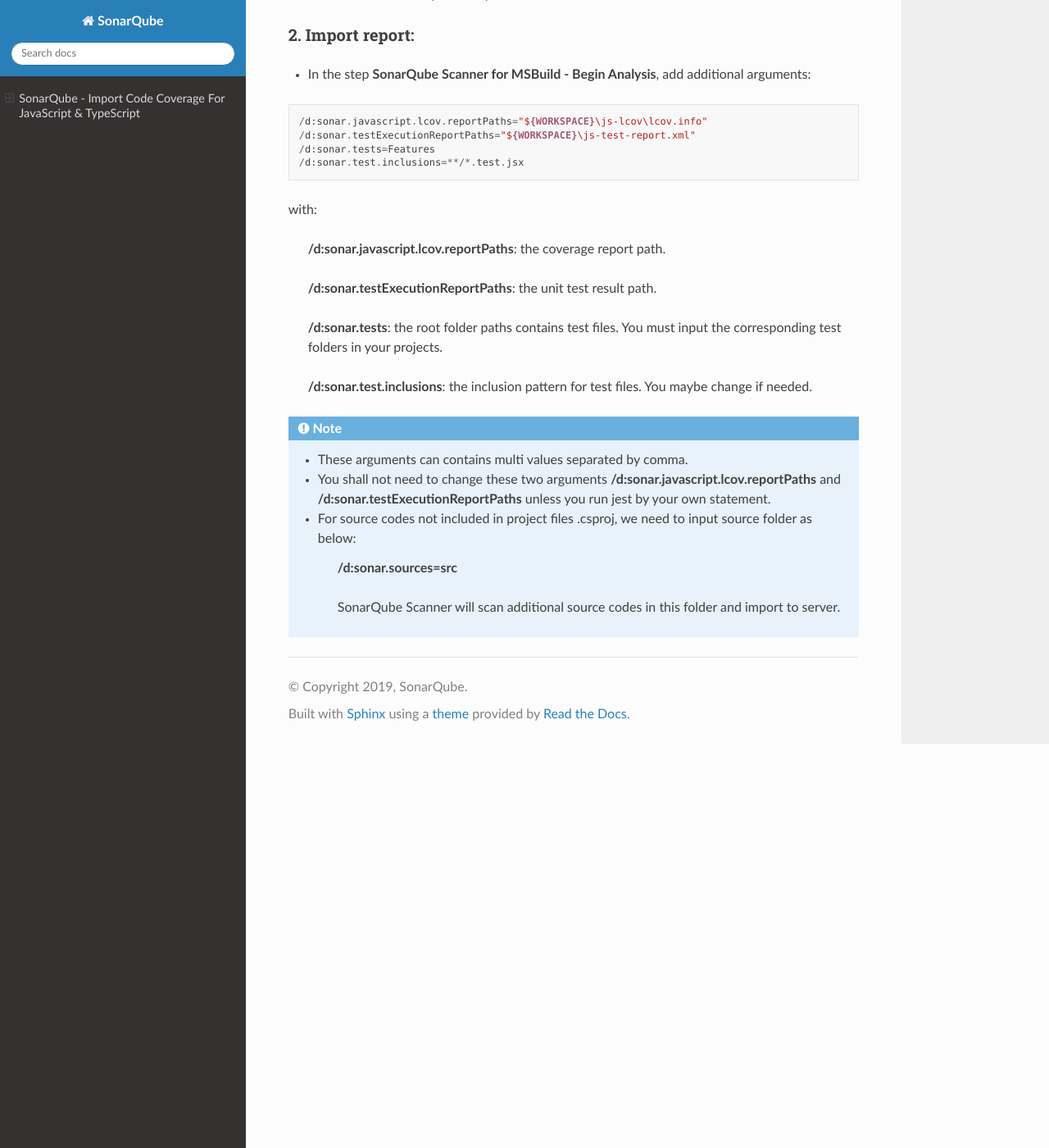
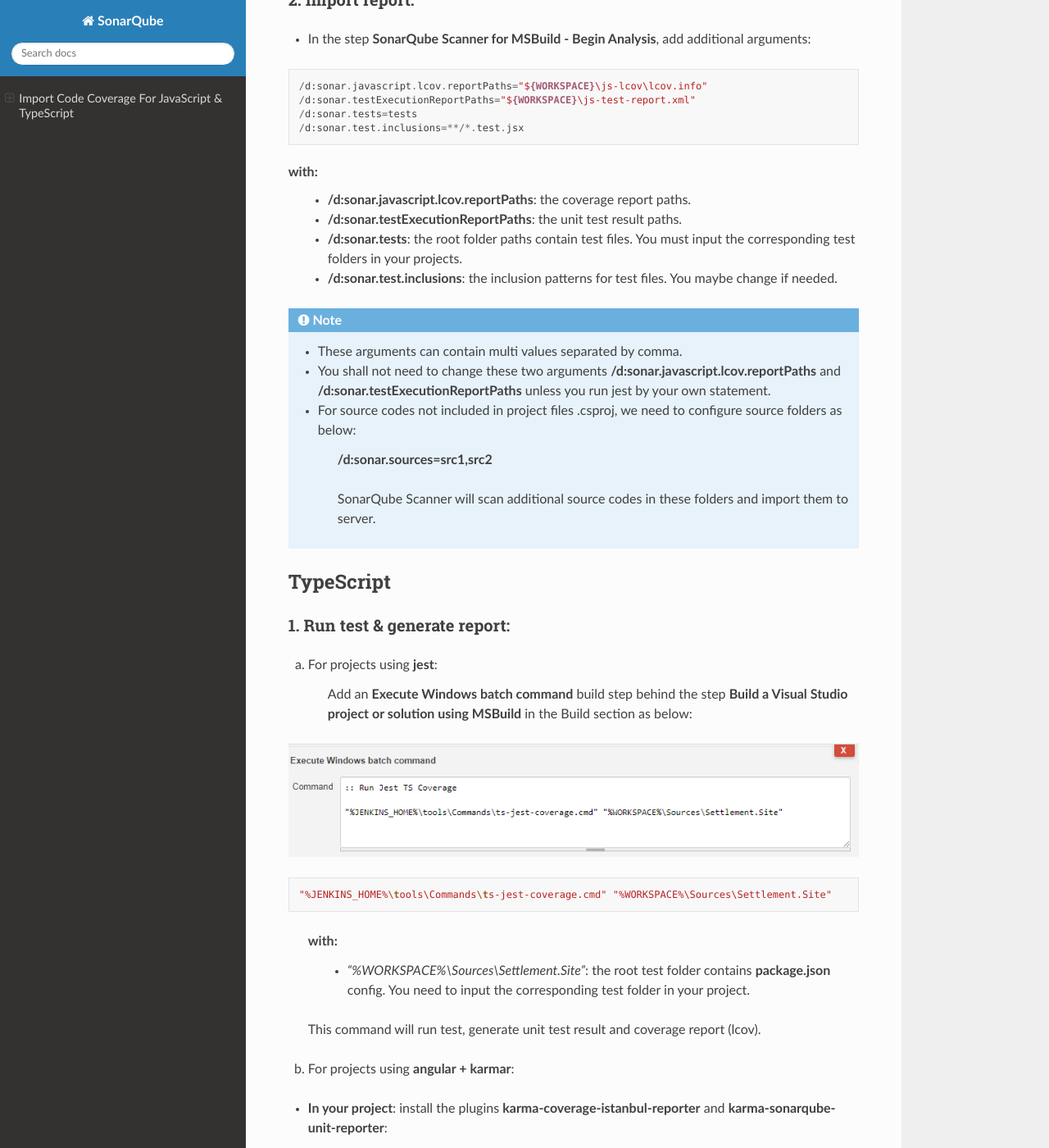
Before and after one commit to starixvn/tools-and-components_SonarQube, a Sphinx documentation site: the page built from docs/index.rst, in a window 1280 px wide and 1400 px high, scrolled down 979 px. Shown: the whole window at 82% size. Built offline with Sphinx 7.4.7 and the Read the Docs theme 2.0.0, drawn with Linux system fonts in a browser that asks for light colours; some of the changed text lies outside the part shown.

Commit message:
000 - Update docs

```diff
--- a/docs/index.rst
+++ b/docs/index.rst
@@ -11,9 +11,9 @@ JavaScript
 ##########
 
 1. Run test & generate report:
-***********************************************************
+******************************
 
-* For projects using **jest**:
+a. For projects using **jest**:
 
 	Add an **Execute Windows batch command** build step behind the step **Build a Visual Studio project or solution using MSBuild** in the Build section as below:
 
@@ -23,13 +23,12 @@ JavaScript
 
 "%JENKINS_HOME%\tools\Commands\js-jest-coverage.cmd" "%WORKSPACE%\src\Alpha.AccountInfo.Site"
 
-with:
+	with:
+		* *"%WORKSPACE%\\src\\Alpha.AccountInfo.Site"*: the root test folder contains **package.json** config. You need to input the corresponding test folder in your project.
 
-	*"%WORKSPACE%\\src\\Alpha.AccountInfo.Site"*: the root test folder contains **package.json** config. You need to input the corresponding test folder in your project.
+	This command will run test, generate unit test result and coverage report (lcov).
 
-This command will run test, generate unit test result and coverage report (lcov).
-
-* **For other frameworks and test runners**:
+b. **For other frameworks and test runners**:
 
 	You can ask NexOps for help.
 
@@ -42,27 +41,119 @@ This command will run test, generate unit test result and coverage report (lcov)
 
 /d:sonar.javascript.lcov.reportPaths="${WORKSPACE}\js-lcov\lcov.info"
 /d:sonar.testExecutionReportPaths="${WORKSPACE}\js-test-report.xml"
-/d:sonar.tests=Features
+/d:sonar.tests=tests
 /d:sonar.test.inclusions=**/*.test.jsx
 
 with:
-
-	**/d:sonar.javascript.lcov.reportPaths**: the coverage report path.
-
-	**/d:sonar.testExecutionReportPaths**: the unit test result path.
-
-	**/d:sonar.tests**: the root folder paths contains test files. You must input the corresponding test folders in your projects.
-
-	**/d:sonar.test.inclusions**: the inclusion pattern for test files. You maybe change if needed.
+	* **/d:sonar.javascript.lcov.reportPaths**: the coverage report paths.
+	* **/d:sonar.testExecutionReportPaths**: the unit test result paths.
+	* **/d:sonar.tests**: the root folder paths contain test files. You must input the corresponding test folders in your projects.
+	* **/d:sonar.test.inclusions**: the inclusion patterns for test files. You maybe change if needed.
 
 .. note::
 
-	* These arguments can contains multi values separated by comma.
+	* These arguments can contain multi values separated by comma.
 
 	* You shall not need to change these two arguments **/d:sonar.javascript.lcov.reportPaths** and **/d:sonar.testExecutionReportPaths** unless you run jest by your own statement.
 
-	* For source codes not included in project files .csproj, we need to input source folder as below:
+	* For source codes not included in project files .csproj, we need to configure source folders as below:
 
-		**/d:sonar.sources=src**
+		**/d:sonar.sources=src1,src2**
 
-		SonarQube Scanner will scan additional source codes in this folder and import to server.
+		SonarQube Scanner will scan additional source codes in these folders and import them to server.
+
+
+TypeScript
+##########
+
+1. Run test & generate report:
+******************************
+
+a. For projects using **jest**:
+
+	Add an **Execute Windows batch command** build step behind the step **Build a Visual Studio project or solution using MSBuild** in the Build section as below:
+
+.. image:: _static/ts-jest-coverage.png
+
+::
+
+"%JENKINS_HOME%\tools\Commands\ts-jest-coverage.cmd" "%WORKSPACE%\Sources\Settlement.Site"
+
+	with:
+		* *"%WORKSPACE%\\Sources\\Settlement.Site"*: the root test folder contains **package.json** config. You need to input the corresponding test folder in your project.
+
+	This command will run test, generate unit test result and coverage report (lcov).
+
+b. For projects using **angular \+ karmar**:
+
+* **In your project**: install the plugins **karma-coverage-istanbul-reporter** and **karma-sonarqube-unit-reporter**:
+
+::
+
+	npm i karma-coverage-istanbul-reporter karma-sonarqube-unit-reporter -D
+
+And add the following config in **karma.conf.js**:
+
+::
+
+	plugins: [
+	   ...,
+	   require('karma-coverage-istanbul-reporter'),
+	   require('karma-sonarqube-unit-reporter')
+	],
+	coverageIstanbulReporter: {
+	   dir: require('path').join(__dirname, 'reports/coverage'),
+	   reports: ['lcov'],
+	   fixWebpackSourcePaths: true
+	},
+	sonarQubeUnitReporter: {
+	   sonarQubeVersion: 'LATEST',
+	   outputFile: 'reports/ts-test-report.xml',
+	   useBrowserName: false
+	},
+	reporters: ['progress', 'coverage-istanbul', 'sonarqubeUnit'],
+
+* **In Jenkins Job**: add an **Execute Windows batch command** build step behind the step **Build a Visual Studio project or solution using MSBuild** in the Build section as below:
+
+.. image:: _static/ts-angular-coverage.png
+
+::
+
+"%JENKINS_HOME%\tools\Commands\ts-angular-coverage.cmd" "%WORKSPACE%\src\angular"
+
+	with:
+		* *"%WORKSPACE%\\src\\angular"*: the root test folder contains **package.json** config. You need to input the corresponding test folder in your project.
+
+	This command will run test, generate unit test result and coverage report (lcov).
+
+c. **For other frameworks and test runners**:
+
+	You can ask NexOps for help.
+
+2. Import report:
+*****************
+
+* In the step **SonarQube Scanner for MSBuild - Begin Analysis**, add additional arguments:
+
+::
+
+/d:sonar.typescript.lcov.reportPaths="${WORKSPACE}\ts-lcov\lcov.info"
+/d:sonar.testExecutionReportPaths="${WORKSPACE}\ts-test-report.xml"
+/d:sonar.tests=tests
+/d:sonar.test.inclusions=**/*.spec.ts
+
+with:
+	* **/d:sonar.typescript.lcov.reportPaths**: the coverage report paths. You maybe change if needed.
+	* **/d:sonar.testExecutionReportPaths**: the unit test result paths. You maybe change if needed.
+	* **/d:sonar.tests**: the root folder paths contain test files. You must input the corresponding test folders in your projects.
+	* **/d:sonar.test.inclusions**: the inclusion patterns for test files. You maybe change if needed.
+
+.. note::
+
+	* These arguments can contain multi values separated by comma.
+
+	* For source codes not included in project files .csproj, we need to configure source folders as below:
+
+		**/d:sonar.sources=src1,src2**
+
+		SonarQube Scanner will scan additional source codes in these folders and import them to server.
```
Also changed, not shown: other parts of docs/index.rst (+1 -1 lines), docs/_static/js-jest-coverage.png, docs/_static/ts-angular-coverage.png (added), docs/_static/ts-jest-coverage.png (added).
